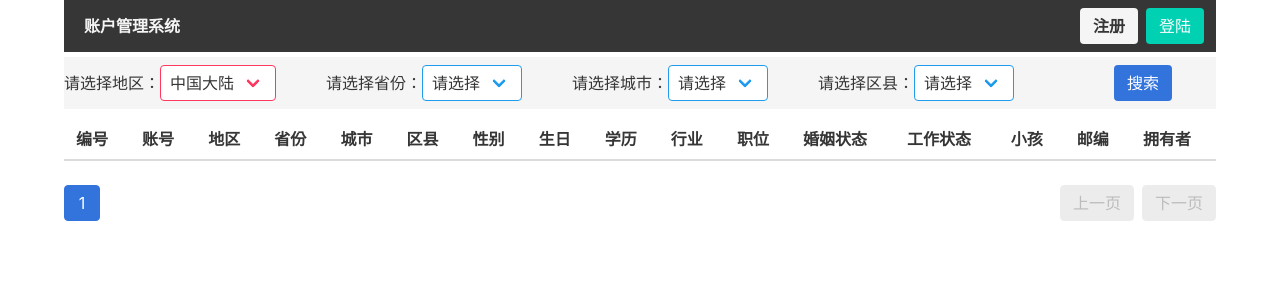
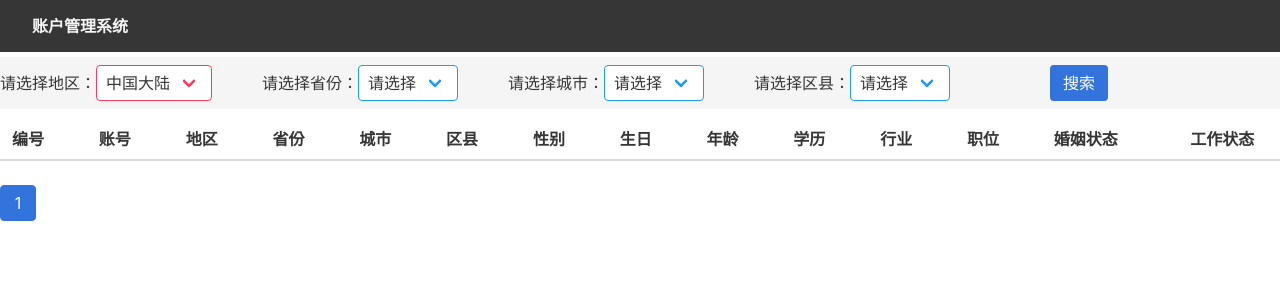
Before and after one commit to timeoutme/python, a Django app: page /search/ in a window 1280 px wide; the page is wider, and only the part inside the window is pictured. Shown: the top 300 px of that part. Run offline with Django 3.2, Linux system fonts and the light colour scheme; data comes from the database, SQL or seed files in the repository; lists and menus that the app fills with data are empty.

Commit message:
添加显示年龄

```diff
--- a/account_manage/account_list/models.py
+++ b/account_manage/account_list/models.py
@@ -11,6 +11,7 @@ class Accounts(models.Model):
     city = models.CharField(max_length=10)
     county = models.CharField(max_length=10)
     sex = models.CharField(max_length=5)
+    age = models.IntegerField(max_length=3)
     birthday = models.CharField(max_length=30)
     edu = models.CharField(max_length=10)
     trade = models.CharField(max_length=30)
@@ -21,6 +22,7 @@ class Accounts(models.Model):
     zip_code = models.CharField(max_length=10)
     create_time = models.DateTimeField(auto_now_add=True)
     user = models.CharField(max_length=30)
+
 
     class Meta:
         ordering = ['-id']
--- a/account_manage/account_list/templates/bast.html
+++ b/account_manage/account_list/templates/bast.html
@@ -5,11 +5,12 @@
     <meta name="viewport" content="width=device-width, initial-scale=1.0">
     <meta http-equiv="X-UA-Compatible" content="ie=edge">
     <link rel="stylesheet" href="/static/css/bulma.min.css">
-
+    <link rel="stylesheet" href="style.css">
     <title>Document</title>
 
 </head>
-<body class="container">
+<body style="width: 1600px; margin: auto;" >
+
 
         <nav class="navbar is-dark" role="navigation" aria-label="main navigation">
             <div class="navbar-brand">
@@ -75,5 +76,5 @@
 <script type="text/javascript" src="/static/js/select.js"></script>
 <script type="text/javascript" src="/static/js/birthday.js"></script>
 <script type="text/javascript" src="/static/js/birthday_select.js"></script>
-
+<script type="text/javascript" src="/static/js/age.js"></script>
 </html>
--- a/account_manage/account_list/templates/display_list.html
+++ b/account_manage/account_list/templates/display_list.html
@@ -9,6 +9,7 @@
       <th>城市</th>
       <th>区县</th>
       <th>性别</th>
+      <th>年龄</th>
       <th>生日</th>
       <th>学历</th>
       <th>行业</th>
@@ -30,6 +31,7 @@
       <td>{{acc.city}}</td>
       <td>{{acc.county}}</td>
       <td>{{acc.sex}}</td>
+      <td>{{acc.age}}</td>
       <td>{{acc.birthday}}</td>
       <td>{{acc.edu}}</td>
       <td>{{acc.trade}}</td>
--- a/account_manage/account_list/templates/search_list.html
+++ b/account_manage/account_list/templates/search_list.html
@@ -23,6 +23,7 @@
       <th>区县</th>
       <th>性别</th>
       <th>生日</th>
+      <th>年龄</th>
       <th>学历</th>
       <th>行业</th>
       <th>职位</th>
@@ -46,6 +47,7 @@
       <td>{{ss.county}}</td>
       <td>{{ss.sex}}</td>
       <td>{{ss.birthday}}</td>
+      <td id="age" name="age">{{ss.age}}</td>
       <td>{{ss.edu}}</td>
       <td>{{ss.trade}}</td>
       <td>{{ss.position}}</td>
--- a/account_manage/account_list/views.py
+++ b/account_manage/account_list/views.py
@@ -5,6 +5,7 @@ from django.contrib import auth
 from django.contrib.auth.decorators import login_required
 from django.core.paginator import Paginator, PageNotAnInteger, EmptyPage
 from django.db.models import Q
+import datetime
 # Create your views here.
 
 def home(request):
@@ -110,9 +111,12 @@ def add_save(request):
             year = request.POST['year']
             month = request.POST['month']
             day = request.POST['day']
+
+
             birthday = year + '年' + month + '月' + day + '日'
 
-            acc = Accounts(account=account,area=area,province=province,city=city,county=county,sex=sex,birthday=birthday,edu=edu,trade=trade,position=position,marriage=marriage,working=working,child=child,user=user,zip_code=zip_code)
+            acc = Accounts(account=account,area=area,province=province,city=city,county=county,sex=sex,
+                birthday=birthday,edu=edu,trade=trade,position=position,marriage=marriage,working=working,child=child,user=user,zip_code=zip_code,age=year)
             acc.save()
             return render(request,'add.html')
         else:
@@ -159,6 +163,10 @@ def search(request):
     page_data['area'] = area
     page_data['province'] =province
     page_data['city'] = city
+
+
+    # age = now_year - int(Accounts.age[0])
+    # page_data['age'] = age
     page_data['county'] = county
     page_data['page_of_pages'] = page_of_pages
     page_data['current_page'] = current_page
--- /dev/null
+++ b/account_manage/static/js/age.js
@@ -0,0 +1,9 @@
+var now_year = new Date();
+now_year = now_year.getFullYear();
+var list = document.getElementsByName('age');
+for(var i=0,l=list.length;i<l;i++){
+	var j=list[i].innerHTML;
+	parseInt(j);
+	var age = now_year - j;
+	list[i].innerHTML = age;
+}
```
Also changed, not shown: account_manage/account_list/migrations/0007_accounts_age.py (added).
